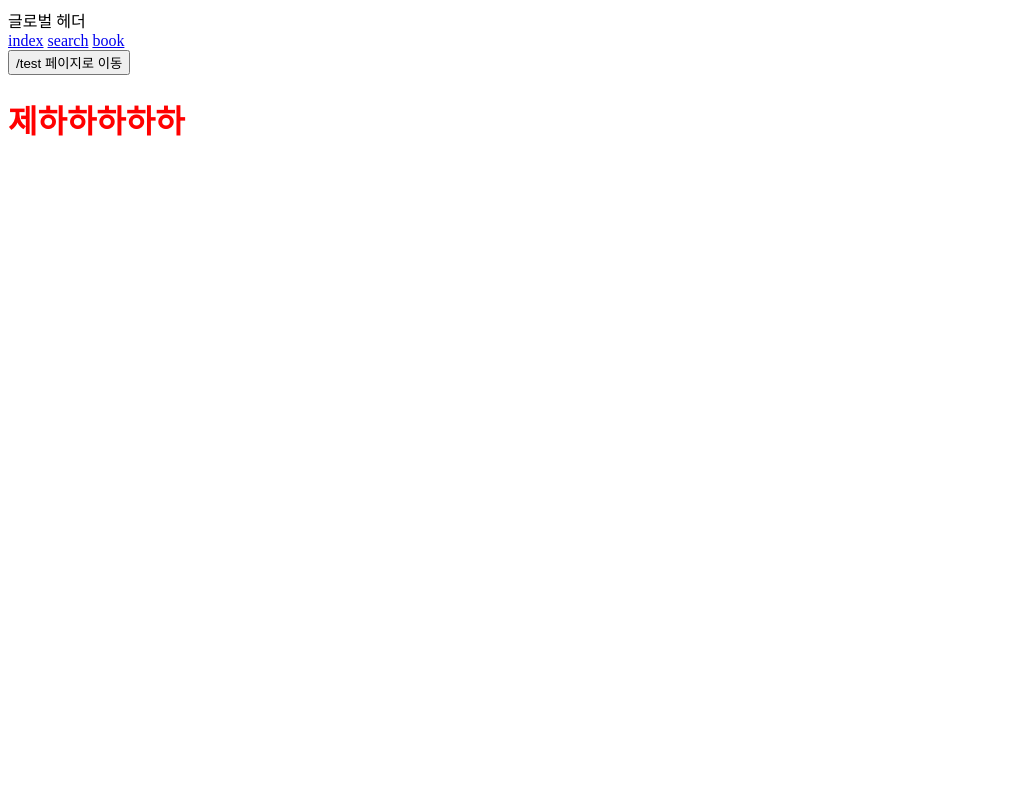
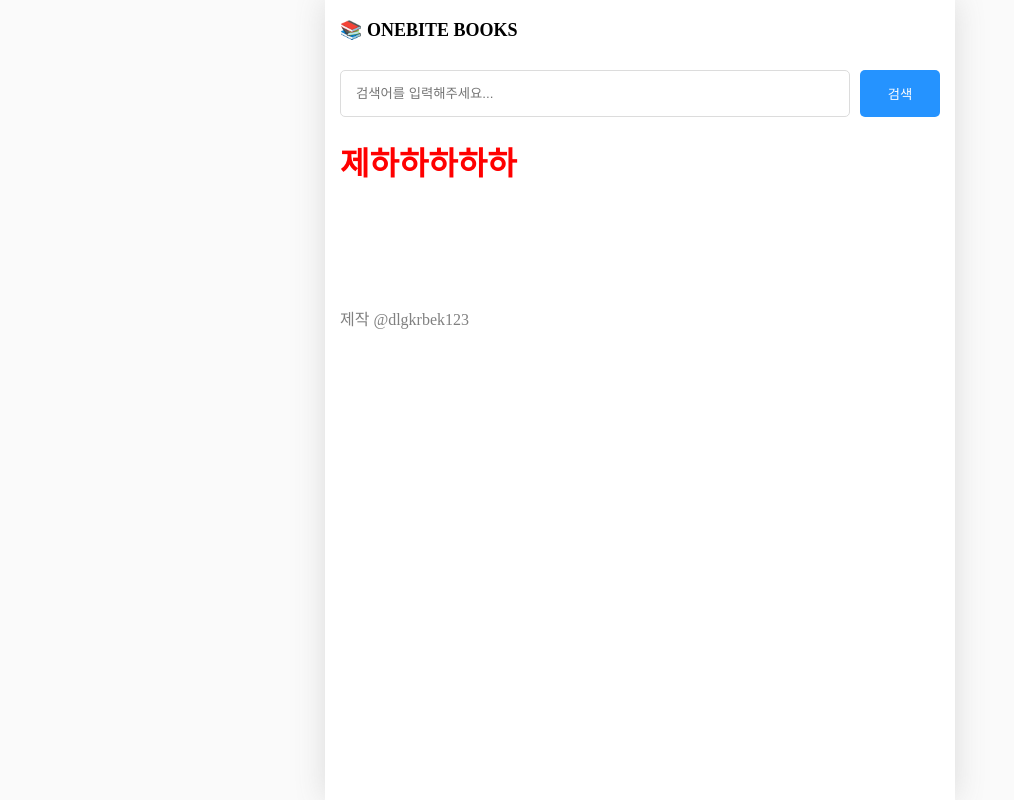
Before and after one commit to dlgkrbek123/one-bite-nextjs, a Next.js app in the folder 2_page_router/section02/: page / in a window 1280 px wide. Shown: the whole page, without its empty margins (0-1014 px from the left). Built offline with nearby package versions, Linux system fonts and the light colour scheme.

Commit message:
레이아웃 설정

```diff
--- /dev/null
+++ b/2_page_router/section02/src/components/GlobalLayout.tsx
@@ -0,0 +1,17 @@
+import Link from "next/link";
+import { PropsWithChildren } from "react";
+import style from "@/components/global-layout.module.css";
+
+const GlobalLayout = ({ children }: PropsWithChildren) => {
+  return (
+    <div className={style.container}>
+      <header className={style.header}>
+        <Link href="/">📚 ONEBITE BOOKS</Link>
+      </header>
+      <main className={style.main}>{children}</main>
+      <footer className={style.footer}>제작 @dlgkrbek123</footer>
+    </div>
+  );
+};
+
+export default GlobalLayout;
--- /dev/null
+++ b/2_page_router/section02/src/components/SearchLayout.tsx
@@ -0,0 +1,51 @@
+import { PropsWithChildren, useLayoutEffect, useState } from "react";
+import style from "@/components/search-layout.module.css";
+import { useRouter } from "next/router";
+
+const SearchLayout = ({ children }: PropsWithChildren) => {
+  const router = useRouter();
+
+  const q = router.query.q as string;
+
+  const [search, setSearch] = useState(q ?? "");
+
+  const submitSearch = () => {
+    if (search === "" || q === search) return;
+    router.push(`/search?q=${search}`);
+  };
+
+  const handleChange = (e: React.ChangeEvent<HTMLInputElement>) => {
+    setSearch(e.target.value);
+  };
+
+  const handleClickButton = () => {
+    submitSearch();
+  };
+
+  const handleKeydown = (e: React.KeyboardEvent<HTMLInputElement>) => {
+    if (e.key !== "Enter") return;
+
+    submitSearch();
+  };
+
+  useLayoutEffect(() => {
+    setSearch(q || "");
+  }, [q]);
+
+  return (
+    <div>
+      <div className={style.searchbar_container}>
+        <input
+          placeholder="검색어를 입력해주세요... "
+          value={search}
+          onKeyDown={handleKeydown}
+          onChange={handleChange}
+        />
+        <button onClick={handleClickButton}>검색</button>
+      </div>
+      {children}
+    </div>
+  );
+};
+
+export default SearchLayout;
--- /dev/null
+++ b/2_page_router/section02/src/components/global-layout.module.css
@@ -0,0 +1,29 @@
+.container {
+  background-color: #fff;
+  max-width: 600px;
+  min-height: 100vh;
+  padding: 0px 15px;
+  margin: 0 auto;
+  box-shadow: rgb(100, 100, 100, 0.2) 0px 0px 29px 0px;
+}
+
+.header {
+  height: 60px;
+  font-weight: bold;
+  font-size: 18px;
+  line-height: 60px;
+}
+
+.header > a {
+  color: black;
+  text-decoration: none;
+}
+
+.main {
+  padding-top: 10px;
+}
+
+.footer {
+  padding: 100px 0px;
+  color: gray;
+}
--- /dev/null
+++ b/2_page_router/section02/src/components/search-layout.module.css
@@ -0,0 +1,22 @@
+.searchbar_container {
+  display: flex;
+  gap: 10px;
+  margin-bottom: 20px;
+}
+
+.searchbar_container > input {
+  flex: 1;
+  padding: 15px;
+  border-radius: 5px;
+  border: 1px solid rgb(220, 220, 220);
+}
+
+.searchbar_container > button {
+  flex: 0 0 80px;
+  width: 80px;
+  border-radius: 5px;
+  border: none;
+  background-color: rgb(37, 147, 255);
+  color: white;
+  cursor: pointer;
+}
--- a/2_page_router/section02/src/pages/_app.tsx
+++ b/2_page_router/section02/src/pages/_app.tsx
@@ -1,26 +1,20 @@
+import GlobalLayout from "@/components/GlobalLayout";
 import "@/styles/globals.css";
+import { NextPage } from "next";
 import type { AppProps } from "next/app";
-import Link from "next/link";
-import { useRouter } from "next/router";
+import { ReactNode } from "react";
 
-export default function App({ Component, pageProps }: AppProps) {
-  const router = useRouter();
+type NextPageWithLayout = NextPage & {
+  getLayout?: (page: ReactNode) => ReactNode;
+};
 
-  const handleClick = () => {
-    router.push("/test");
-  };
+export default function App({
+  Component,
+  pageProps,
+}: AppProps & {
+  Component: NextPageWithLayout;
+}) {
+  const getLayout = Component.getLayout ?? ((page: ReactNode) => page);
 
-  return (
-    <>
-      <header>
-        <Link href="/">index</Link>&nbsp;
-        <Link href="/search">search</Link>&nbsp;
-        <Link href="/book/1">book</Link>
-        <div>
-          <button onClick={handleClick}>/test 페이지로 이동</button>
-        </div>
-      </header>
-      <Component {...pageProps} />
-    </>
-  );
+  return <GlobalLayout>{getLayout(<Component {...pageProps} />)}</GlobalLayout>;
 }
--- a/2_page_router/section02/src/pages/_document.tsx
+++ b/2_page_router/section02/src/pages/_document.tsx
@@ -5,7 +5,6 @@ export default function Document() {
     <Html lang="en">
       <Head />
       <body>
-        <div>글로벌 헤더</div>
         <Main />
         <NextScript />
       </body>
--- a/2_page_router/section02/src/pages/index.tsx
+++ b/2_page_router/section02/src/pages/index.tsx
@@ -1,4 +1,6 @@
+import SearchLayout from "@/components/SearchLayout";
 import style from "./index.module.css";
+import { ReactNode } from "react";
 
 export default function Home() {
   return (
@@ -7,3 +9,7 @@ export default function Home() {
     </>
   );
 }
+
+Home.getLayout = (page: ReactNode) => {
+  return <SearchLayout>{page}</SearchLayout>;
+};
--- a/2_page_router/section02/src/pages/search.tsx
+++ b/2_page_router/section02/src/pages/search.tsx
@@ -1,4 +1,6 @@
+import SearchLayout from "@/components/SearchLayout";
 import { useRouter } from "next/router";
+import { ReactNode } from "react";
 
 export default function Search() {
   const router = useRouter();
@@ -11,3 +13,7 @@ export default function Search() {
     </>
   );
 }
+
+Search.getLayout = (page: ReactNode) => {
+  return <SearchLayout>{page}</SearchLayout>;
+};
--- a/2_page_router/section02/src/styles/globals.css
+++ b/2_page_router/section02/src/styles/globals.css
@@ -0,0 +1,6 @@
+html,
+body {
+  margin: 0px;
+  padding: 0px;
+  background-color: rgb(250, 250, 250);
+}
```
Also changed, not shown: 1 other file (tests, documents, lock files or other folders).
